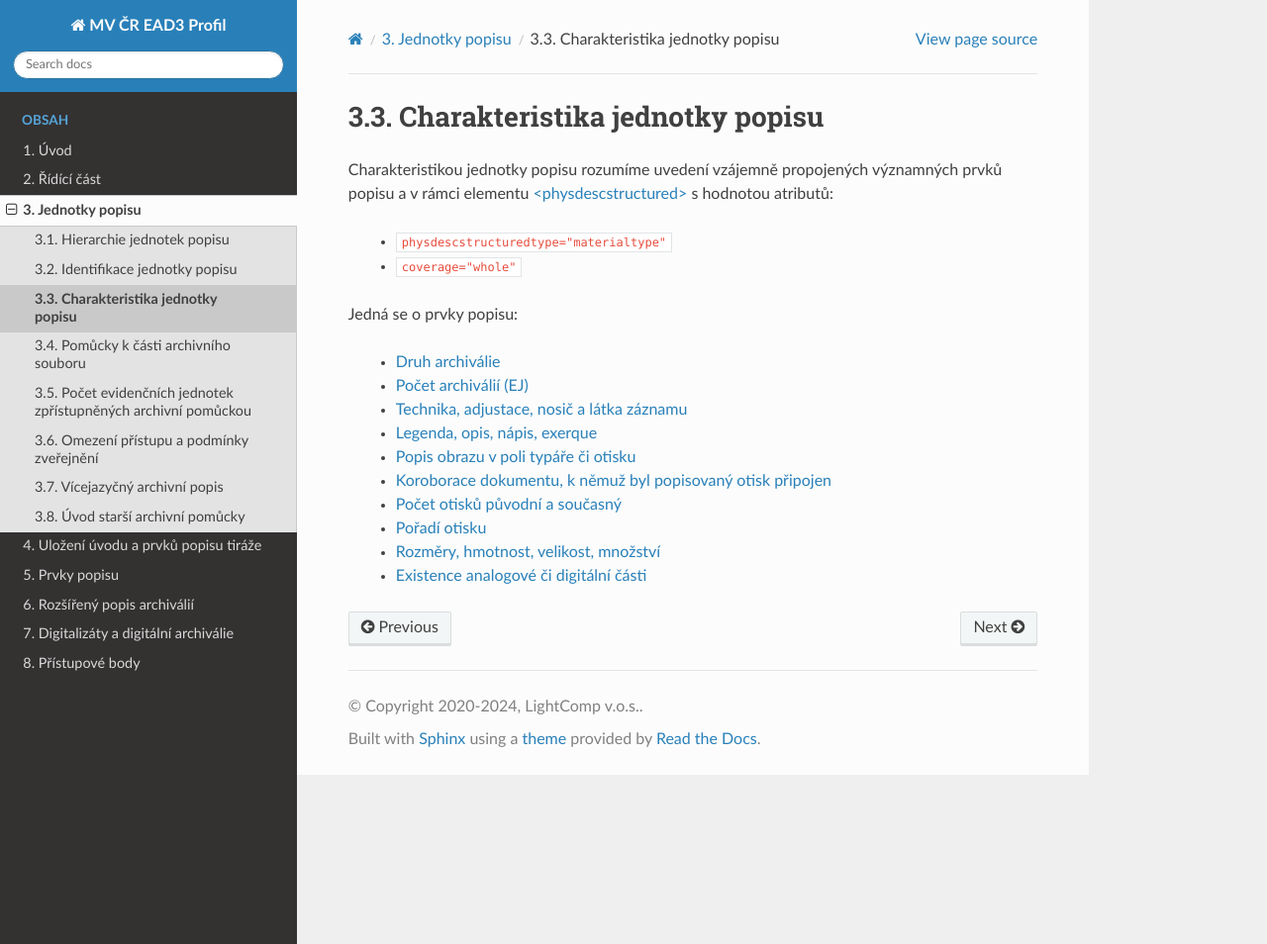
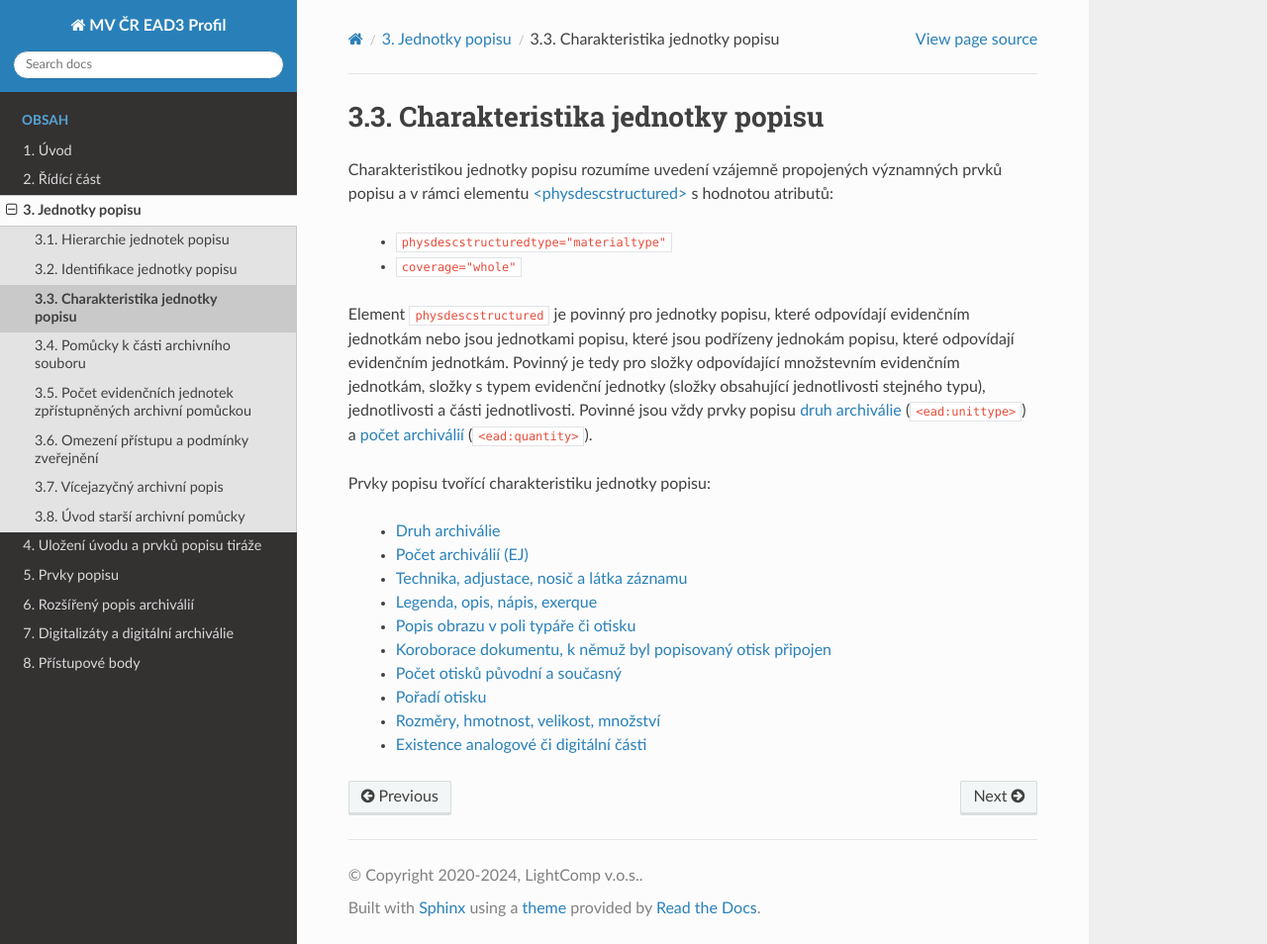
Before and after one commit to elzasw/ead3doc, a Sphinx documentation site: the page built from doc/source/archdesc/jp-charakteristika.rst, in a window 1280 px wide and 954 px high. Shown: the whole window at 99% size. Built offline with Sphinx 7.4.7 and the Read the Docs theme 3.1.0, drawn with Linux system fonts in a browser that asks for light colours; cross-references to code outside the pages are shown as plain code.

Commit message:
#2 - Charakteristika jednotky popisu

```diff
--- a/doc/source/archdesc/jp-charakteristika.rst
+++ b/doc/source/archdesc/jp-charakteristika.rst
@@ -12,7 +12,15 @@ s hodnotou atributů:
  - ``physdescstructuredtype="materialtype"``
  - ``coverage="whole"``
 
-Jedná se o prvky popisu:
+Element :ead-el:`physdescstructured` je povinný pro jednotky popisu,
+které odpovídají evidenčním jednotkám nebo jsou jednotkami popisu,
+které jsou podřízeny jednokám popisu, které odpovídají evidenčním jednotkám.
+Povinný je tedy pro složky odpovídající množstevním evidenčním jednotkám,
+složky s typem evidenční jednotky (složky obsahující jednotlivosti stejného typu),
+jednotlivosti a části jednotlivosti. Povinné jsou vždy prvky popisu :ref:`druh archiválie <ead_item_types_druharch>`
+(``<ead:unittype>``) a :ref:`počet archiválií <ead_item_types_pocet>` (``<ead:quantity>``).
+
+Prvky popisu tvořící charakteristiku jednotky popisu:
 
  - :ref:`ead_item_types_druharch`
  - :ref:`ead_item_types_pocet`
```
